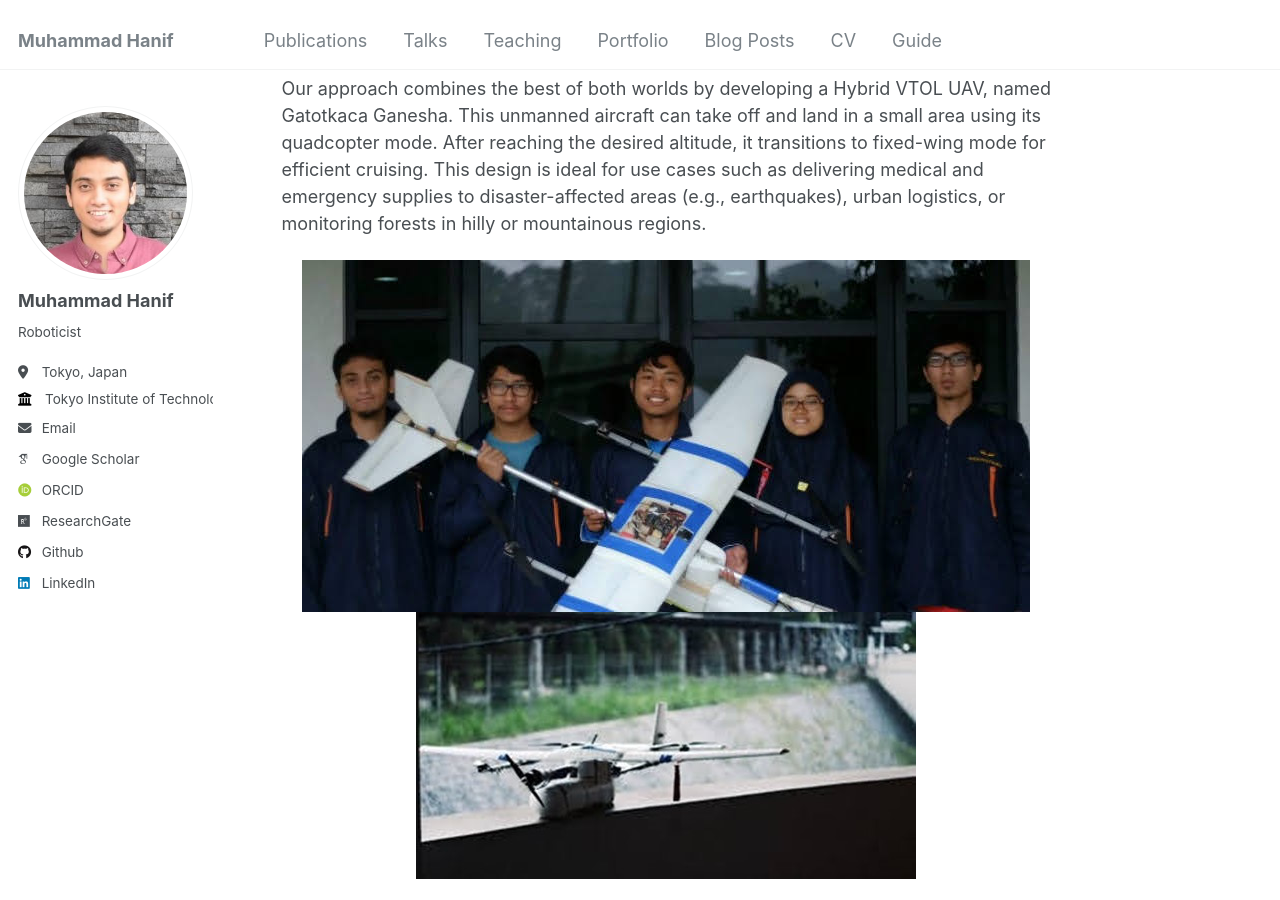
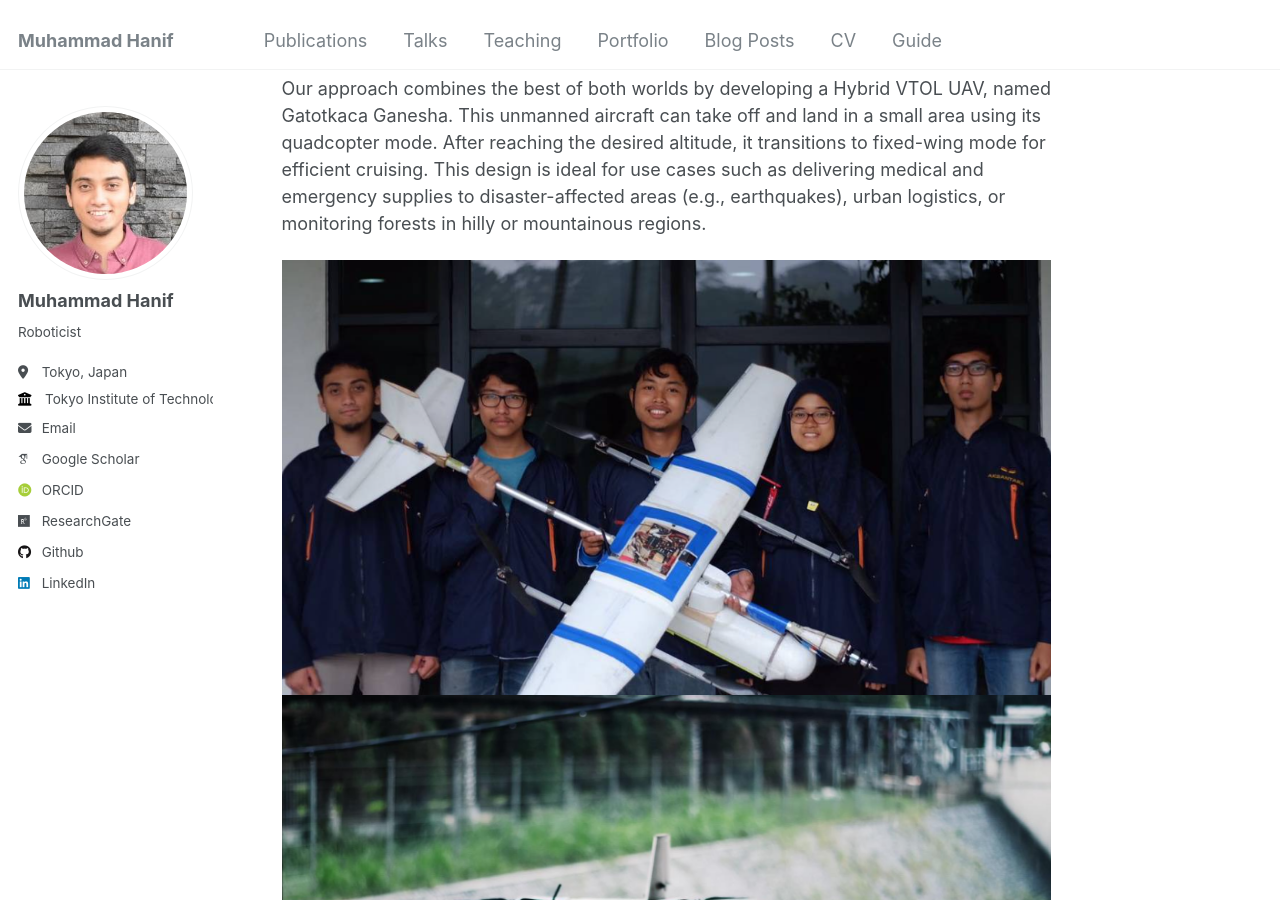
Before and after one commit to mhd-hanif/mhd-hanif.github.io, a Jekyll site: the page built from _portfolio/2_hybrid_vtol.md, in a window 1280 px wide and 900 px high, scrolled down 673 px. Built offline with Jekyll 4.4.1, drawn with Linux system fonts in a browser that asks for light colours; some web fonts are replaced.

Commit message:
Update Hybrid VTOL Page

```diff
--- a/_portfolio/2_hybrid_vtol.md
+++ b/_portfolio/2_hybrid_vtol.md
@@ -1,6 +1,6 @@
 ---
 title: "Hybrid Vertical Take Off Landing UAV"
-excerpt: "Short description of portfolio item number 1<br/><img src='/images/500x300.png'>"
+excerpt: "Hybrid fixed-wing UAV with vertical take-off and landing capability <br/><img src='/images/portf_hvtol_3.gif' style='width:400px;height:auto;'>"
 collection: portfolio
 ---
 
@@ -17,6 +17,6 @@
 Our approach combines the best of both worlds by developing a Hybrid VTOL UAV, named Gatotkaca Ganesha. This unmanned aircraft can take off and land in a small area using its quadcopter mode. After reaching the desired altitude, it transitions to fixed-wing mode for efficient cruising. This design is ideal for use cases such as delivering medical and emergency supplies to disaster-affected areas (e.g., earthquakes), urban logistics, or monitoring forests in hilly or mountainous regions.
 
 <p align="center">
-  <img src='/images/portf_hvtol_1.jpg' alt="Hybrid VTOL UAV"/>
-  <img src='/images/portf_hvtol_2.jpg' alt="Hybrid VTOL UAV"/>
+  <img src='/images/portf_hvtol_1.png' alt="Hybrid VTOL UAV"/>
+  <img src='/images/portf_hvtol_2.png' alt="Hybrid VTOL UAV"/>
 </p>
```
Also changed, not shown: images/portf_hvtol_1.jpg (deleted), images/portf_hvtol_1.png (added), images/portf_hvtol_2.jpg (deleted), images/portf_hvtol_2.png (added), 1 other file.
